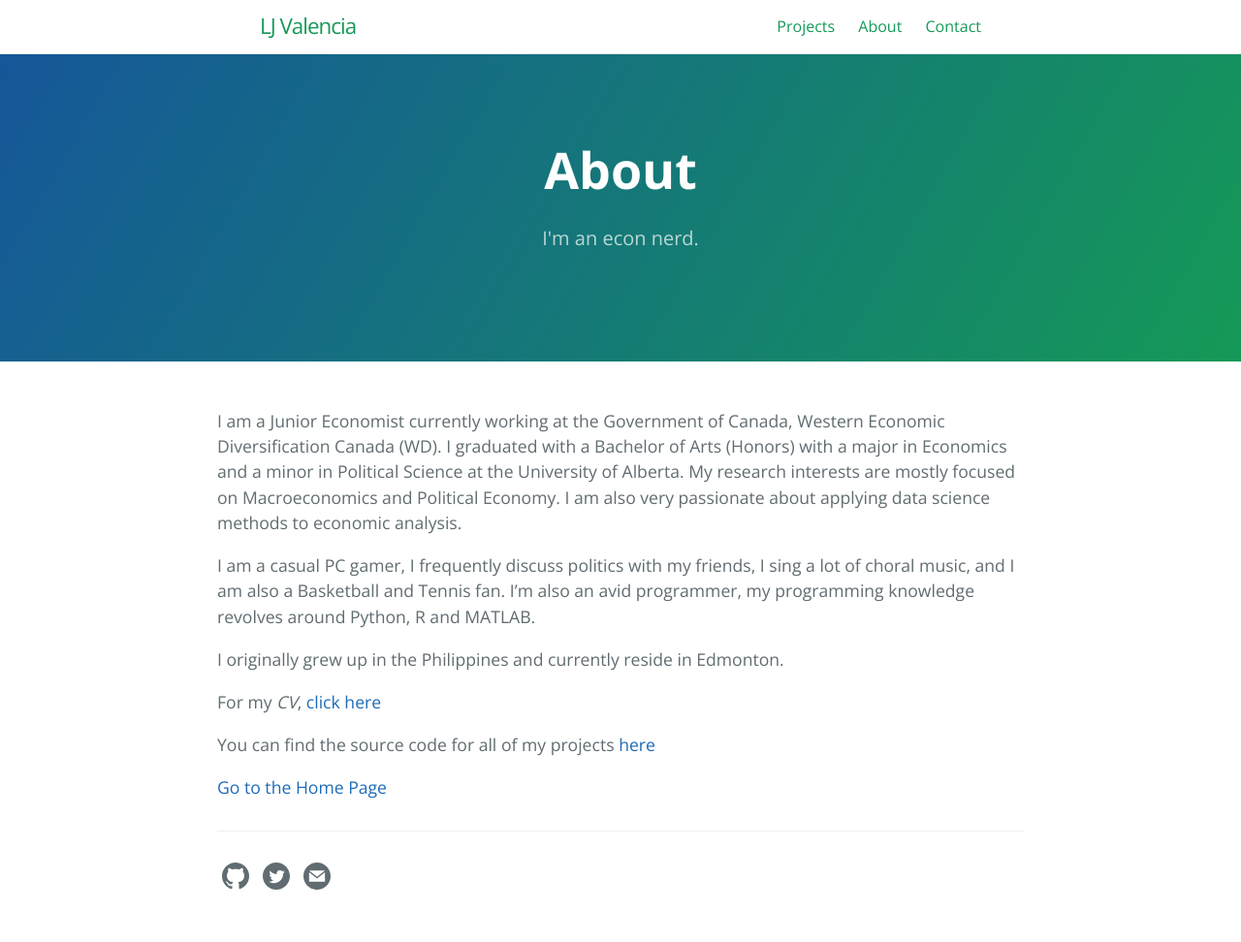
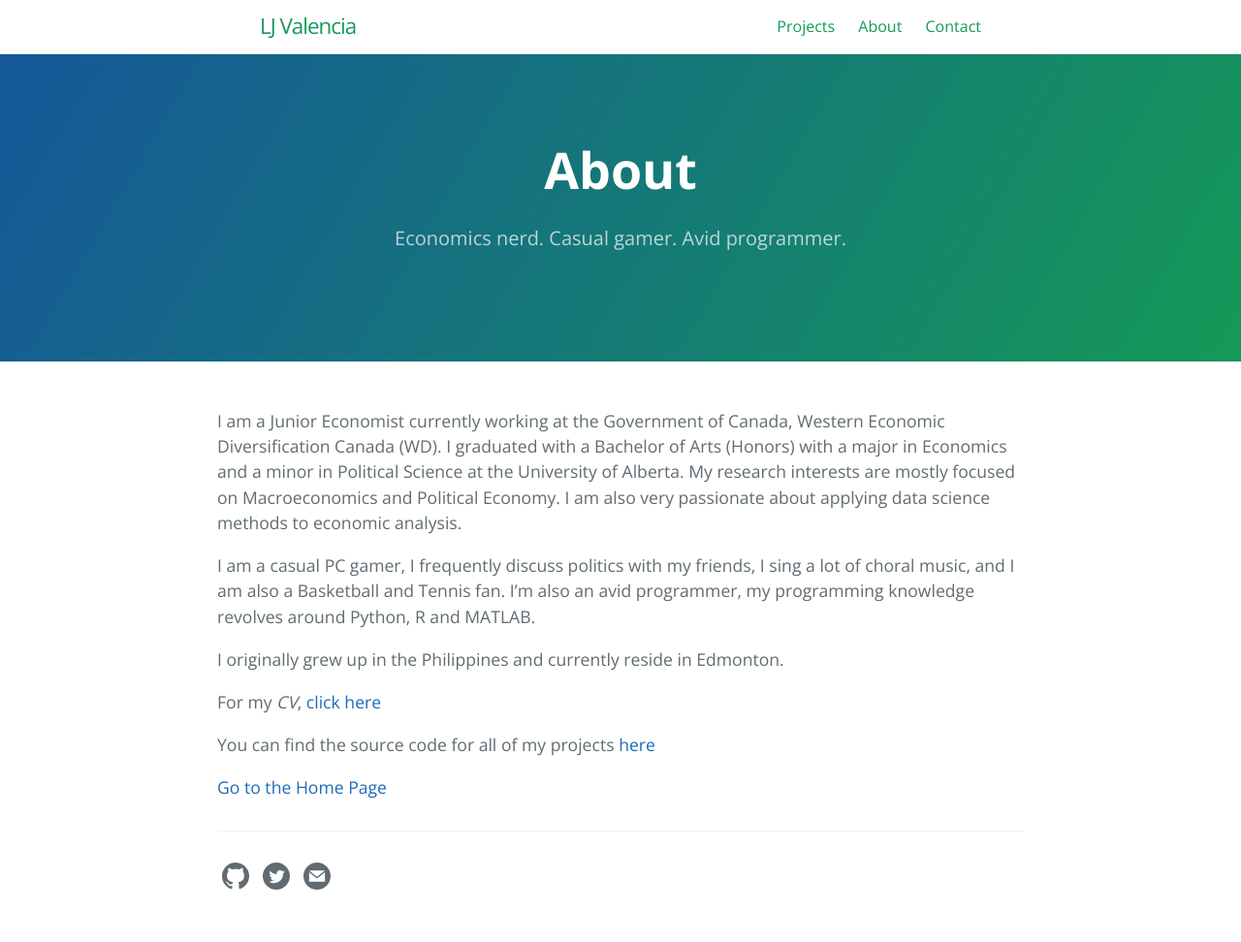
Before and after one commit to lj-valencia/cayman-blog-old-site, a Jekyll site: the page built from about.md, in a window 1280 px wide. Shown: the whole page at 97% size. Built offline with Jekyll 4.4.1, drawn with Linux system fonts in a browser that asks for light colours.

Commit message:
Update about.md

```diff
--- a/about.md
+++ b/about.md
@@ -1,7 +1,7 @@
 ---
 layout: page
 title: About
-tagline: I'm an econ nerd.
+tagline: Economics nerd. Casual gamer. Avid programmer.
 permalink: /about.html
 ref: about
 order: 0
```
